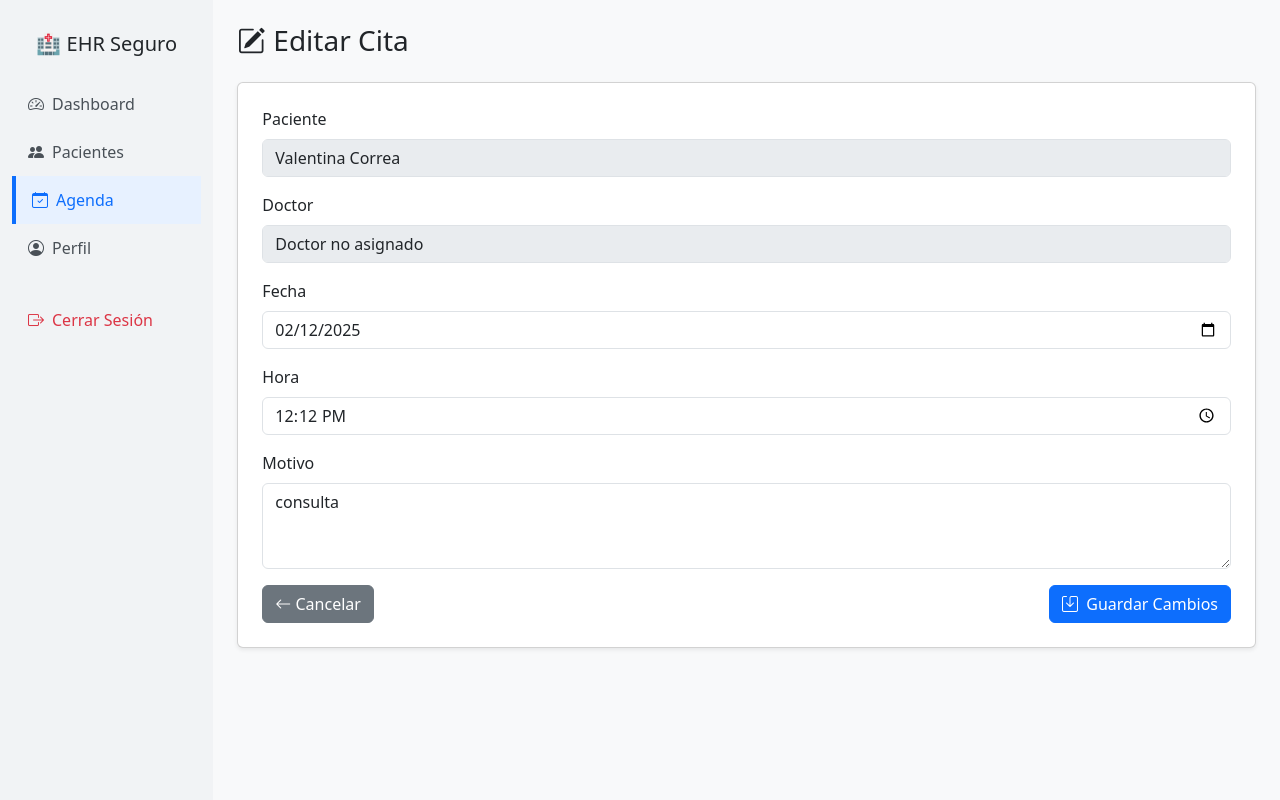
After one commit to ValentinaCorreaG/Historial-M-dico-Electr-nico, a Flask app: page /schedule/1/edit in a window 1280 px wide. The commit adds this page. Run offline with Flask 3, Linux system fonts and the light colour scheme; a user stored in the database is signed in; parts of the project's set-up code (start-up, migrations or seed data) failed here and were passed over.

Commit message:
"ultimos cambios de admin"

```diff
--- a/secure-ehr-api/eh_app/routes/auth.py
+++ b/secure-ehr-api/eh_app/routes/auth.py
@@ -255,39 +255,6 @@ def profile():
     return render_template("profile.html", user=user_data)
 
 
-# eh_app/routes/main.py
-
-@auth_bp.route("/schedule")
-def schedule_page():
-    if "user_id" not in session:
-        return redirect("/login")
-
-    from eh_app.models.user import User
-    from eh_app.models.appointment import Appointment
-
-    user = User.query.get(session["user_id"])
-
-    if user.role == "doctor":
-        appointments = Appointment.query.filter_by(doctor_id=user.id).all()
-    elif user.role == "paciente":
-        appointments = Appointment.query.filter_by(patient_id=user.id).all()
-    else:  # admin
-        appointments = Appointment.query.all()
-
-    # Desencriptar pacientes y doctores para cada cita
-    for appt in appointments:
-        try:
-            if appt.patient:
-                appt.patient.decrypt_fields()
-            if appt.doctor:
-                appt.doctor.decrypt_fields()
-        except Exception as e:
-            print("[ERROR] Fallo al desencriptar:", e)
-
-    return render_template("schedule.html", user=user, appointments=appointments)
-
-
-
 @auth_bp.route("/profile/edit", methods=["GET", "POST"])
 def edit_profile():
     if "user_id" not in session:
@@ -349,7 +316,6 @@ def download_historial_pdf(patient_id):
 
 
 import datetime
-
 @auth_bp.route('/schedule/new', methods=['GET', 'POST'])
 def new_schedule():
     if "user_id" not in session:
@@ -358,49 +324,108 @@ def new_schedule():
     from eh_app.models.user import User
     from eh_app.models.appointment import Appointment
 
-    # Si el usuario es un administrador o médico, obtener la lista de pacientes y médicos
+    user = User.query.get(session["user_id"])
+
     patients = User.query.filter_by(role='paciente').all()
     doctors = User.query.filter_by(role='doctor').all()
 
-    # Desencriptar los datos sensibles de pacientes y médicos
     for patient in patients:
-        try:
-            patient.decrypt_fields()  # Desencriptar campos del paciente
-        except Exception as e:
-            pass  # Si ocurre un error, los datos se dejan sin desencriptar
+        try: patient.decrypt_fields()
+        except: pass
 
     for doctor in doctors:
-        try:
-            doctor.decrypt_fields()  # Desencriptar campos del médico
-        except Exception as e:
-            pass  # Si ocurre un error, los datos se dejan sin desencriptar
+        try: doctor.decrypt_fields()
+        except: pass
 
     if request.method == 'POST':
-        patient_id = request.form['patient_id']
-        doctor_id = request.form['doctor_id']
-        date_str = request.form['date']
-        time_str = request.form['time']
-        reason = request.form['reason']
-
-        date = datetime.datetime.strptime(date_str, '%Y-%m-%d').date()
-        time = datetime.datetime.strptime(time_str, '%H:%M').time()
-
-    # Crear nueva cita
-        new_appointment = Appointment(
-            patient_id=patient_id,
-            doctor_id=doctor_id,
-            date=date,
-            time=time,
-            reason=reason
+        new_appt = Appointment(
+            patient_id=request.form['patient_id'],
+            doctor_id=user.id if user.role == 'doctor' else request.form['doctor_name'],
+            date=datetime.strptime(request.form['date'], '%Y-%m-%d').date(),
+            time=datetime.strptime(request.form['time'], '%H:%M').time(),
+            reason=request.form['reason']
         )
-        db.session.add(new_appointment)
+        db.session.add(new_appt)
         db.session.commit()
-
         return redirect('/schedule')
 
+    return render_template('schedule_new.html', patients=patients, doctors=doctors, user=user)
 
-    return render_template('schedule_new.html', patients=patients, doctors=doctors)
+@auth_bp.route("/schedule/<int:appointment_id>")
+def view_schedule(appointment_id):
+    from eh_app.models.appointment import Appointment
+    from eh_app.models.user import User
 
+    if "user_id" not in session:
+        return redirect("/login")
+
+    appointment = Appointment.query.get_or_404(appointment_id)
+
+    # Desencriptar pacientes y doctores
+    if appointment.patient:
+        try:
+            appointment.patient.decrypt_fields()
+        except Exception:
+            pass
+    if appointment.doctor:
+        try:
+            appointment.doctor.decrypt_fields()
+        except Exception:
+            pass
+
+    return render_template("schedule_view.html", appointment=appointment)
+
+
+@auth_bp.route("/schedule/<int:appointment_id>/edit", methods=["GET", "POST"])
+def edit_schedule(appointment_id):
+    from eh_app.models.appointment import Appointment
+
+    if "user_id" not in session:
+        return redirect("/login")
+
+    appt = Appointment.query.get_or_404(appointment_id)
+
+    if request.method == "POST":
+        try:
+            date_str = request.form["date"]
+            time_str = request.form["time"]
+            reason = request.form["reason"]
+
+            appt.date = datetime.strptime(date_str, "%Y-%m-%d").date()
+            appt.time = datetime.strptime(time_str, "%H:%M").time()
+            appt.reason = reason
+
+            db.session.commit()
+            return redirect("/schedule")
+        except Exception as e:
+            db.session.rollback()
+            return f"Error al actualizar la cita: {e}", 500
+
+    return render_template("schedule_edit.html", appt=appt)
+
+
+@auth_bp.route("/schedule")
+def schedule_page():
+    if "user_id" not in session:
+        return redirect("/login")
+
+    user = User.query.get(session["user_id"])
+    from eh_app.models.appointment import Appointment
+
+    if user.role == "doctor":
+        appointments = Appointment.query.filter_by(doctor_id=user.id).all()
+    elif user.role == "paciente":
+        appointments = Appointment.query.filter_by(patient_id=user.id).all()
+    else:
+        appointments = Appointment.query.all()
+
+    for appt in appointments:
+        try:
+            if appt.patient: appt.patient.decrypt_fields()
+            if appt.doctor: appt.doctor.decrypt_fields()
+        except: pass
+
+    return render_template("schedule.html", user=user, appointments=appointments)
 
 from eh_app.models.historia_clinica import HistoriaClinica
 from datetime import datetime
--- a/secure-ehr-api/eh_app/templates/patients.html
+++ b/secure-ehr-api/eh_app/templates/patients.html
@@ -61,7 +61,6 @@
       <h5 class="text-center mb-4">🏥 EHR Seguro</h5>
       <a href="/dashboard"><i class="bi bi-speedometer2 me-2"></i>Dashboard</a>
       <a href="/patients" class="active"><i class="bi bi-people-fill me-2"></i>Pacientes</a>
-      <a href="/records"><i class="bi bi-file-medical me-2"></i>Historias Clínicas</a>
       <a href="/schedule"><i class="bi bi-calendar-check me-2"></i>Agenda</a>
       <a href="/profile"><i class="bi bi-person-circle me-2"></i>Perfil</a>
       <a href="/logout" class="text-danger mt-4 d-block"><i class="bi bi-box-arrow-right me-2"></i>Cerrar Sesión</a>
--- a/secure-ehr-api/eh_app/templates/profile.html
+++ b/secure-ehr-api/eh_app/templates/profile.html
@@ -47,9 +47,7 @@
           <a href="/patients"
             ><i class="bi bi-people-fill me-2"></i>Pacientes</a
           >
-          <a href="/records"
-            ><i class="bi bi-file-medical me-2"></i>Historias Clínicas</a
-          >
+
           <a href="/schedule"
             ><i class="bi bi-calendar-check me-2"></i>Agenda</a
           >
--- /dev/null
+++ b/secure-ehr-api/eh_app/templates/schedule_edit.html
@@ -0,0 +1,83 @@
+<!DOCTYPE html>
+<html lang="es">
+<head>
+  <meta charset="UTF-8" />
+  <title>Editar Cita - EHR Seguro</title>
+  <meta name="viewport" content="width=device-width, initial-scale=1" />
+  <link href="https://cdn.jsdelivr.net/npm/bootstrap@5.3.2/dist/css/bootstrap.min.css" rel="stylesheet" />
+  <link href="https://cdn.jsdelivr.net/npm/bootstrap-icons@1.10.5/font/bootstrap-icons.css" rel="stylesheet" />
+  <style>
+    body { background-color: #f8f9fa; }
+    .sidebar {
+      min-height: 100vh;
+      background-color: #f1f3f5;
+      padding-top: 2rem;
+    }
+    .sidebar a {
+      text-decoration: none;
+      display: block;
+      padding: 0.75rem 1rem;
+      color: #495057;
+      font-weight: 500;
+    }
+    .sidebar a.active {
+      background-color: #e7f1ff;
+      color: #0d6efd;
+      border-left: 4px solid #0d6efd;
+    }
+  </style>
+</head>
+<body>
+  <div class="container-fluid">
+    <div class="row">
+      <!-- Sidebar -->
+      <div class="col-md-3 col-lg-2 sidebar">
+        <h5 class="text-center mb-4">🏥 EHR Seguro</h5>
+        <a href="/dashboard"><i class="bi bi-speedometer2 me-2"></i>Dashboard</a>
+        <a href="/patients"><i class="bi bi-people-fill me-2"></i>Pacientes</a>
+        <a href="/schedule" class="active"><i class="bi bi-calendar-check me-2"></i>Agenda</a>
+        <a href="/profile"><i class="bi bi-person-circle me-2"></i>Perfil</a>
+        <a href="/logout" class="text-danger mt-4 d-block"><i class="bi bi-box-arrow-right me-2"></i>Cerrar Sesión</a>
+      </div>
+
+      <!-- Main Content -->
+      <div class="col-md-9 col-lg-10 py-4 px-4">
+        <h3 class="mb-4"><i class="bi bi-pencil-square me-2"></i>Editar Cita</h3>
+        <div class="card shadow-sm p-4">
+          <form method="POST">
+            <div class="mb-3">
+              <label class="form-label">Paciente</label>
+              <input type="text" class="form-control" value="{{ appt.patient.full_name if appt.patient else 'Paciente no asignado' }}" disabled />
+            </div>
+            <div class="mb-3">
+              <label class="form-label">Doctor</label>
+              <input type="text" class="form-control" value="{{ appt.doctor.full_name if appt.doctor else 'Doctor no asignado' }}" disabled />
+            </div>
+            <div class="mb-3">
+              <label class="form-label">Fecha</label>
+              <input type="date" class="form-control" name="date" value="{{ appt.date.isoformat() if appt.date else '' }}" required />
+            </div>
+            <div class="mb-3">
+              <label class="form-label">Hora</label>
+              <input type="time" class="form-control" name="time" value="{{ appt.time.strftime('%H:%M') if appt.time else '' }}" required />
+            </div>
+            <div class="mb-3">
+              <label class="form-label">Motivo</label>
+              <textarea class="form-control" name="reason" rows="3">{{ appt.reason }}</textarea>
+            </div>
+            <div class="d-flex justify-content-between">
+              <a href="/schedule" class="btn btn-secondary">
+                <i class="bi bi-arrow-left"></i> Cancelar
+              </a>
+              <button type="submit" class="btn btn-primary">
+                <i class="bi bi-save me-1"></i> Guardar Cambios
+              </button>
+            </div>
+          </form>
+        </div>
+      </div>
+    </div>
+  </div>
+  <script src="https://cdn.jsdelivr.net/npm/bootstrap@5.3.2/dist/js/bootstrap.bundle.min.js"></script>
+</body>
+</html>
```
Also changed, not shown: secure-ehr-api/eh_app/templates/schedule.html (+15 -36 lines), secure-ehr-api/eh_app/templates/schedule_new.html (+16 -95 lines), secure-ehr-api/eh_app/templates/schedule_view.html (added, +27 -0 lines), secure-ehr-api/instance/ehr.db.
